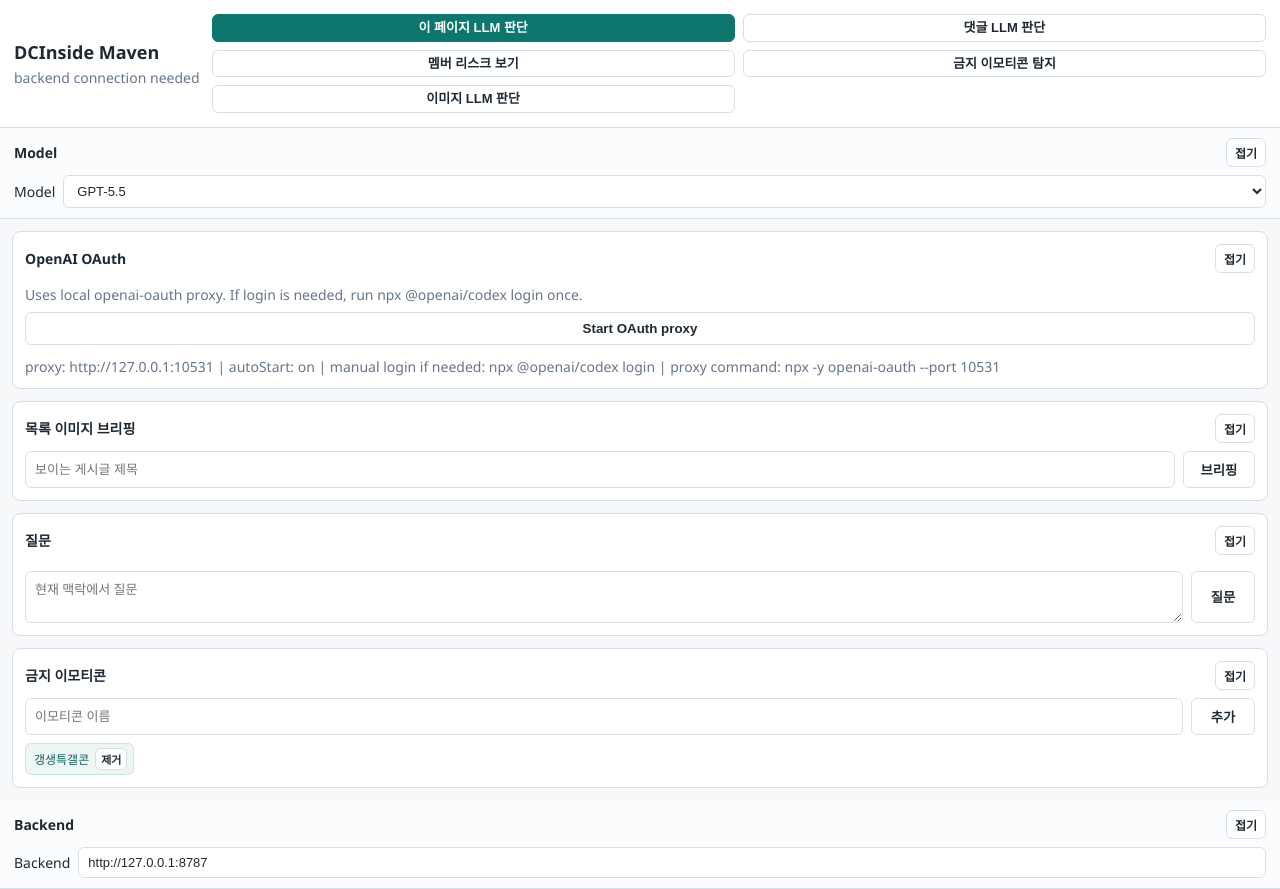
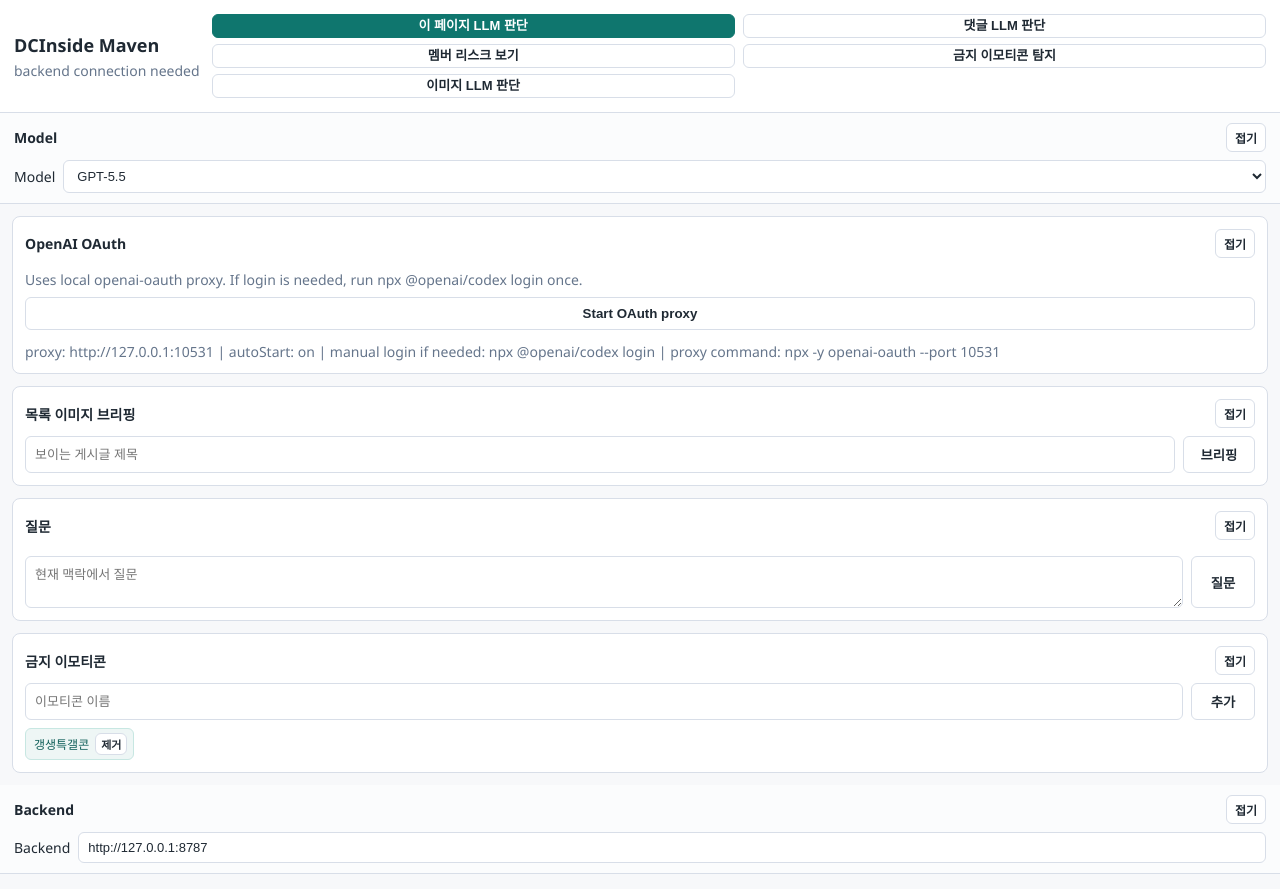
Before and after one commit to hub2vu/Singular_Maven, a browser extension: page extension/sidepanel.html in a window 1280 px wide. Drawn offline with Linux system fonts and the light colour scheme; no server answers.

Commit message:
Force compact top action button height

```diff
--- a/extension/sidepanel.css
+++ b/extension/sidepanel.css
@@ -97,14 +97,23 @@ button.primary:hover {
 .judge-actions {
   display: grid;
   grid-template-columns: repeat(2, minmax(0, 1fr));
-  gap: 8px;
+  grid-auto-rows: min-content;
+  align-items: start;
+  gap: 6px 8px;
   flex: 1 1 320px;
   min-width: min(100%, 320px);
 }
 
 .judge-actions button {
+  display: inline-flex;
+  align-items: center;
+  justify-content: center;
+  align-self: start;
   width: 100%;
-  padding: 5px 8px;
+  height: 24px;
+  min-height: 24px;
+  max-height: 24px;
+  padding: 2px 6px;
   font-size: 13px;
   line-height: 1.2;
 }
```
Also changed, not shown: tests/e2e/sidepanel.spec.ts (+1 -1 lines).
